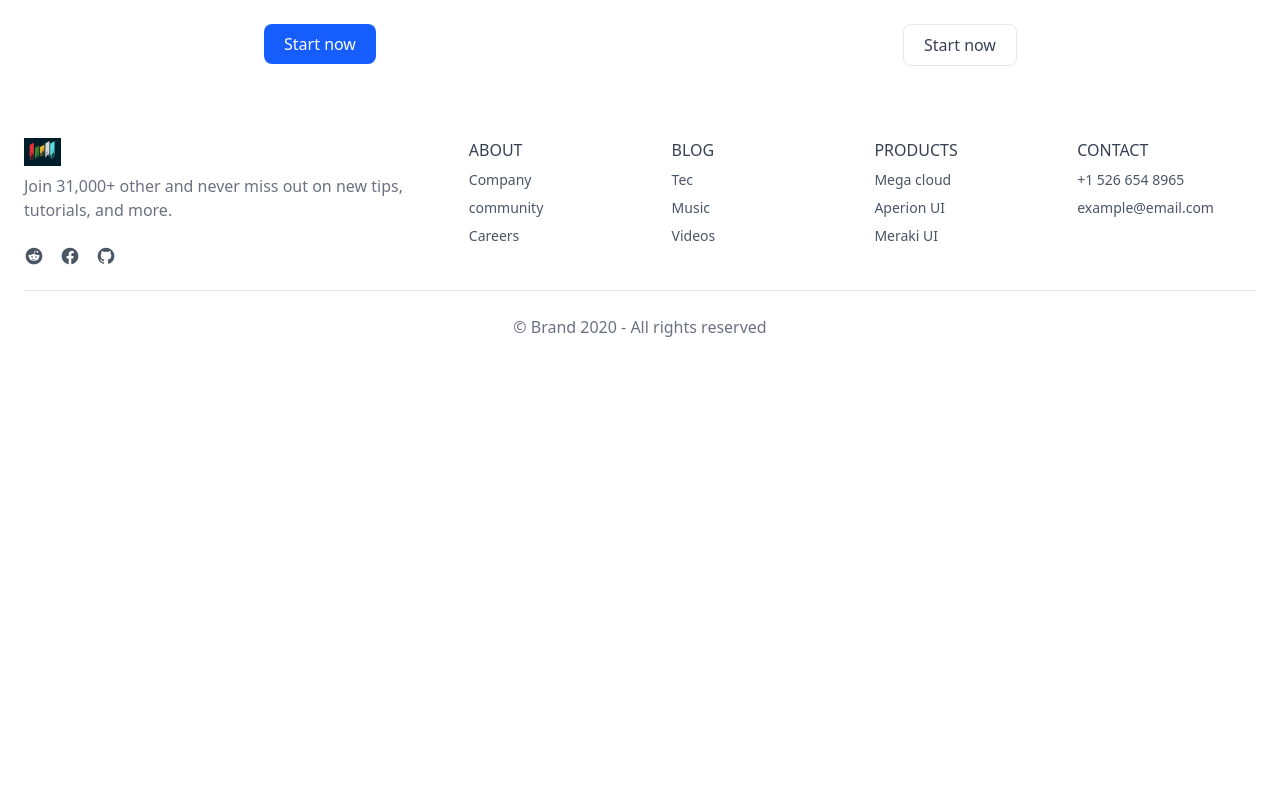
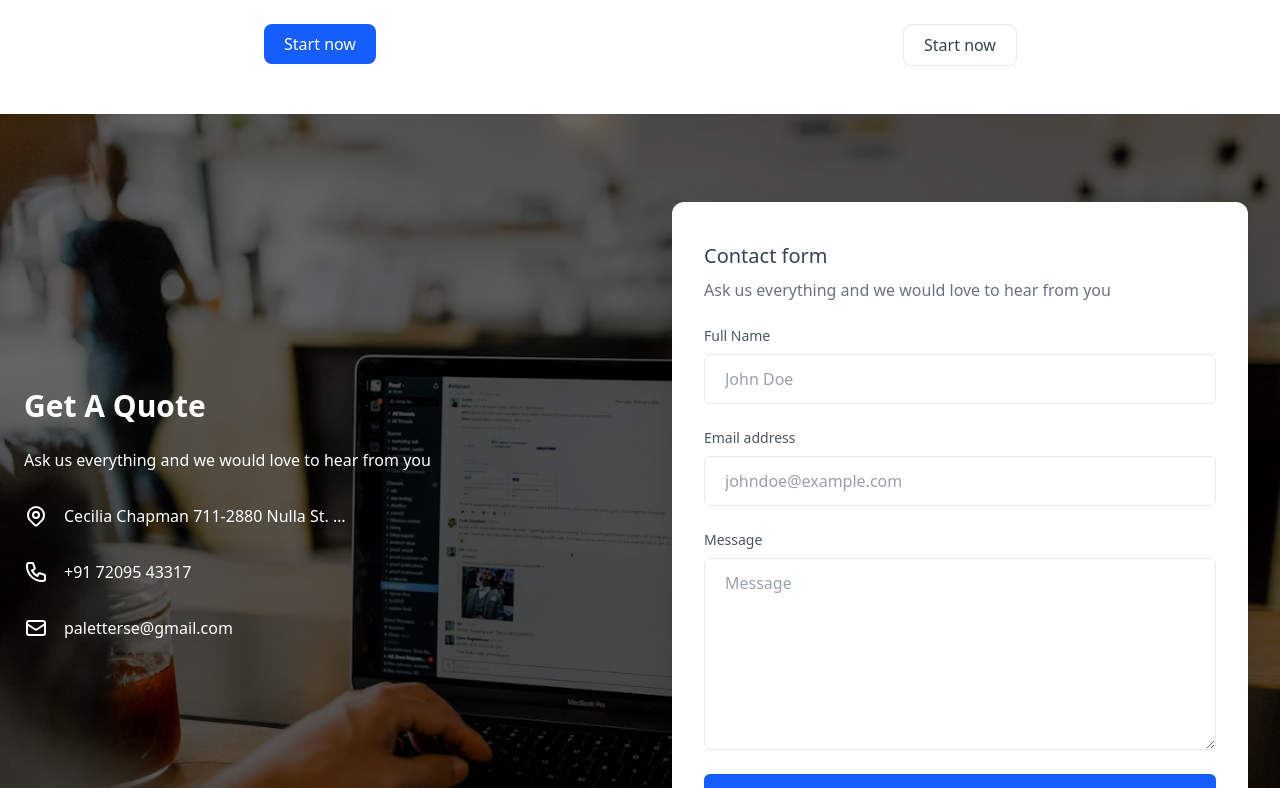
Before and after one commit to dcoder-nikhil0/Paletters, a React (Vite) app in the folder client/: page /website in a window 1280 px wide. Shown: the part 3546-4334 px from the top of the page. Before the commit the page ends 3909 px from the top, so only its background shows below. Built offline with nearby package versions, Linux system fonts and the light colour scheme.

Commit message:
Form Added

```diff
--- a/client/src/Pages/Website.jsx
+++ b/client/src/Pages/Website.jsx
@@ -6,6 +6,7 @@ import WhyChooseUs from '../Components/WhyChooseUs'
 import WebServices from '../Components/Website/WebService'
 import WebOffers from '../Components/Website/WebOffers'
 import WebBenefits from '../Components/Website/WebBenefits'
+import Form from '../Components/Contact/Form'
 
 const Website = () => {
   return (
@@ -16,6 +17,7 @@ const Website = () => {
       <WhyChooseUs />
       <WebBenefits />
       <WebCTA />
+      <Form />
     </Box>
   )
 }
```
